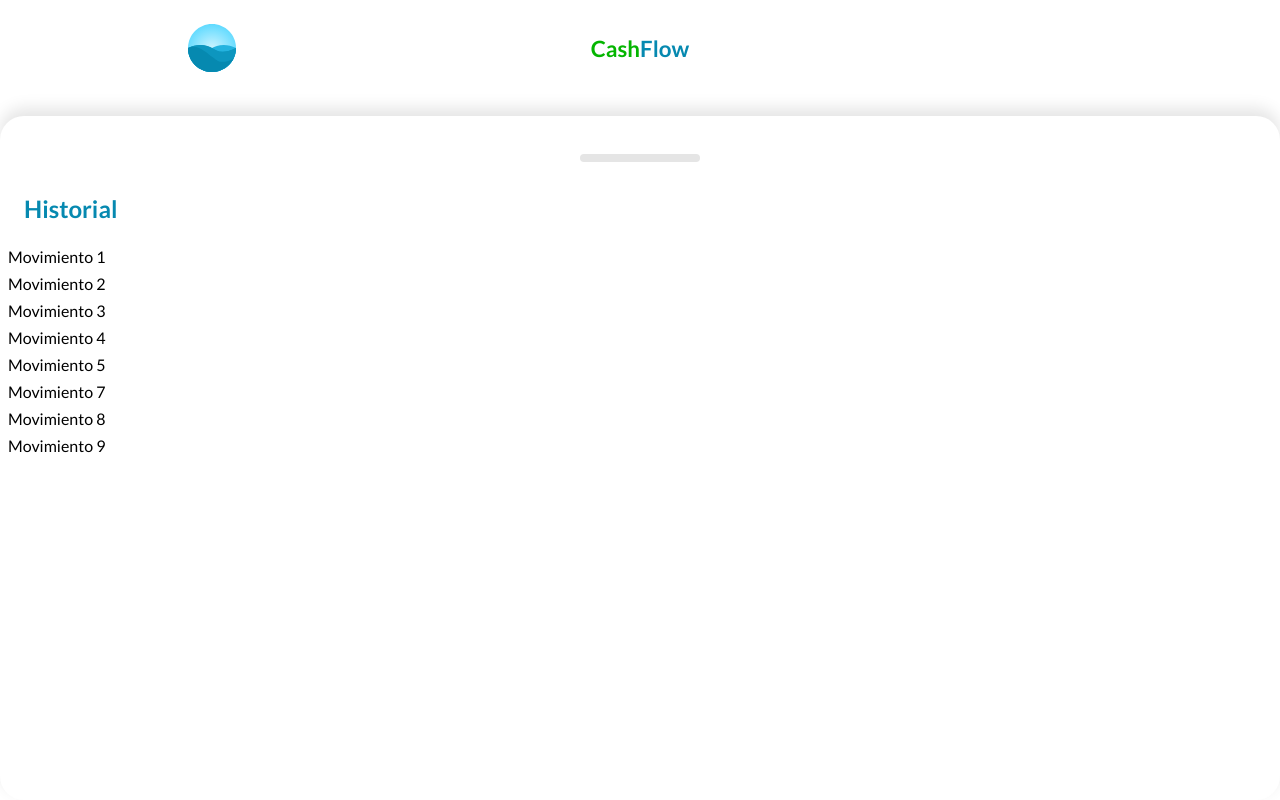
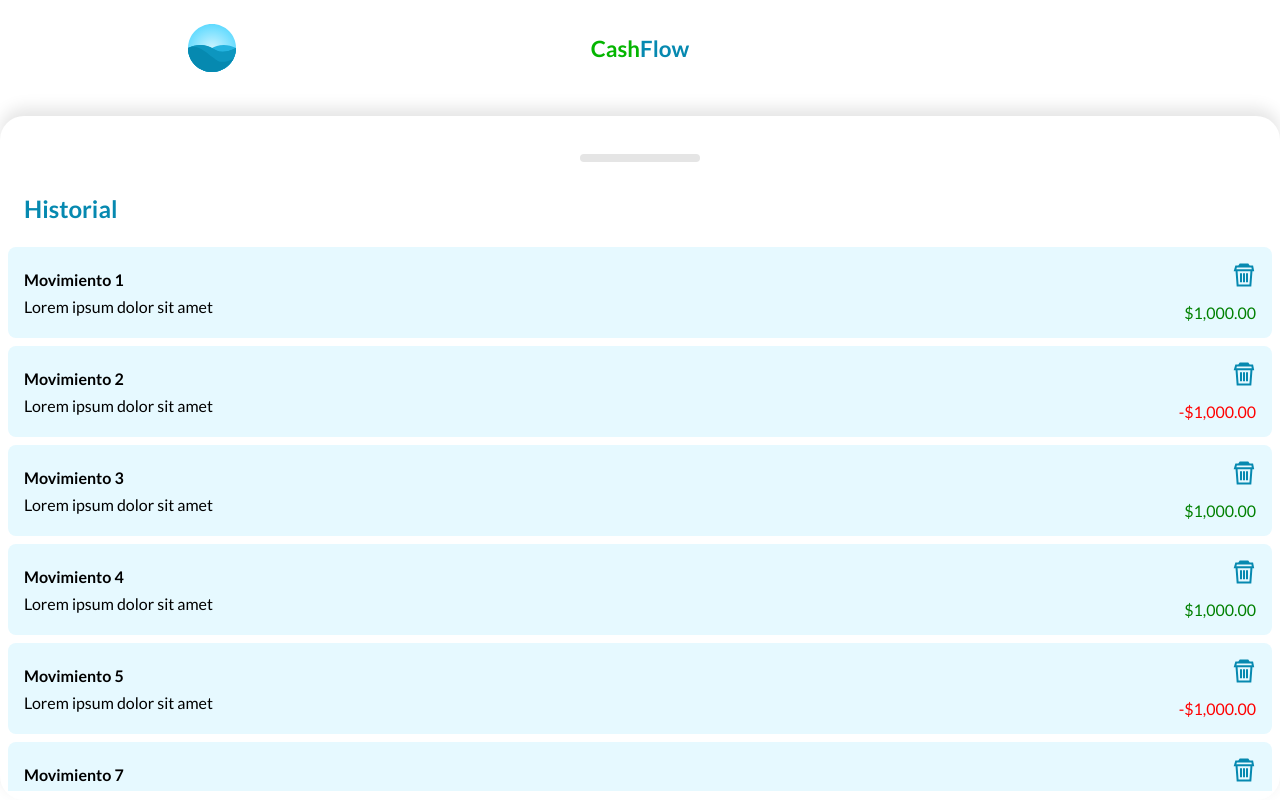
Before and after one commit to Jahiker/curso-practico-vue-platzi, a Vue app: page / in a window 1280 px wide. Both pictures are taken after a click on the element 640 px from the left and 758 px from the top of the page. Built offline with nearby package versions, Linux system fonts and the light colour scheme.

Commit message:
[add] movements items styles

```diff
--- a/src/components/Home.vue
+++ b/src/components/Home.vue
@@ -48,7 +48,7 @@
                 id: 1,
                 title: "Movimiento 2",
                 description: "Lorem ipsum dolor sit amet",
-                amount: 1000,
+                amount: -1000,
             }, {
                 id: 2,
                 title: "Movimiento 3",
@@ -63,12 +63,12 @@
                 id: 4,
                 title: "Movimiento 5",
                 description: "Lorem ipsum dolor sit amet",
-                amount: 1000,
+                amount: -1000,
             }, {
                 id: 6,
                 title: "Movimiento 7",
                 description: "Lorem ipsum dolor sit amet",
-                amount: 1000,
+                amount: -1000,
             }, {
                 id: 7,
                 title: "Movimiento 8",
--- a/src/components/MovementItem.vue
+++ b/src/components/MovementItem.vue
@@ -1,18 +1,98 @@
 <template>
     <div class="movement">
-        <span>{{ title }}</span>
+        <div class="content">
+            <h4>{{ title }}</h4>
+            <p>{{ description }}</p>
+        </div>
+        <div class="action">
+            <img src="@/assets/trash-icon.svg" alt="Borrar" @click="remove">
+            <p :class="{ 'red': isNegative, 'green': !isNegative }">{{ amountCurrency }}</p>
+        </div>
     </div>
 </template>
 
 <script setup>
-import { defineProps, toRefs } from 'vue';
+import { toRefs, computed } from 'vue';
+
+const currencyFormater = new Intl.NumberFormat("es-US", {
+    style: "currency",
+    currency: "USD",
+});
+
+const amountCurrency = computed(() => {
+    return currencyFormater.format(amount.value);
+})
+
+const isNegative = computed(() => amount.value < 0);
+
 
 const props = defineProps({
+    id: {
+        type: Number,
+    },
     title: {
         type: String,
+    },
+    description: {
+        type: String,
+    },
+    amount: {
+        type: Number,
     }
 });
 
-const { title } = toRefs(props);
+const { id, title, description, amount } = toRefs(props);
+
+const emit = defineEmits(["remove"]);
+
+const remove = () => {
+    emit("remove", id.value);
+}
 
 </script>
+
+<style scoped>
+.movement {
+    display: flex;
+    justify-content: space-between;
+    align-items: center;
+    width: 100%;
+    padding: 16px;
+    background-color: #e6f9ff;
+    border-radius: 8px;
+    box-sizing: border-box;
+}
+
+.movement .content {
+    width: 100%;
+}
+
+.movement .action {
+    display: flex;
+    justify-content: space-between;
+    align-items: flex-end;
+    flex-direction: column;
+}
+
+h4,
+p {
+    margin: 0;
+    padding: 0;
+}
+
+h4 {
+    margin-bottom: 8px;
+}
+
+.movement .action img {
+    margin-bottom: 16px;
+}
+
+.red {
+    color: red;
+}
+
+.green {
+    color: green;
+}
+</style>
--- a/src/components/Movements.vue
+++ b/src/components/Movements.vue
@@ -2,16 +2,19 @@
     <div class="movements">
         <h2 class="title">Historial</h2>
         <div class="content">
-            <Movement v-for="movement in movements" :key="movement.id"
-                :title="movement.title"
-            />
+            <Movement v-for="{ id, title, description, amount } in movements"
+            :description="description"
+            :amount="amount"
+            :key="id"
+            :id="id"
+            :title="title"
+            @remove="remove" />
         </div>
     </div>
 </template>
 
 <script setup>
 import { toRefs } from 'vue';
-
 import Movement from './MovementItem.vue';
 
 const props = defineProps({
@@ -22,6 +25,10 @@
 })
 
 const { movements } = toRefs(props);
+
+const remove = (id) => {
+    console.log("remove", id);
+}
 </script>
 
 <style scoped>
@@ -30,10 +37,12 @@
     padding: 0 8px;
     margin-bottom: 14px;
 }
+
 .title {
     margin: 8px 16px 24px 16px;
     color: var(--brand-blue);
 }
+
 .content {
     max-height: 68vh;
     display: flex;
@@ -41,4 +50,8 @@
     gap: 8px;
     overflow-y: scroll;
 }
+
+.content::-webkit-scrollbar {
+    display: none;
+}
 </style>
--- a/src/components/Resume/Index.vue
+++ b/src/components/Resume/Index.vue
@@ -12,7 +12,7 @@
 </template>
 
 <script>
-const currencyFormater = new Intl.NumberFormat("es-VE", {
+const currencyFormater = new Intl.NumberFormat("es-US", {
 	style: "currency",
 	currency: "USD",
 });
```
Lines whose indentation alone changed are shown as unchanged.
